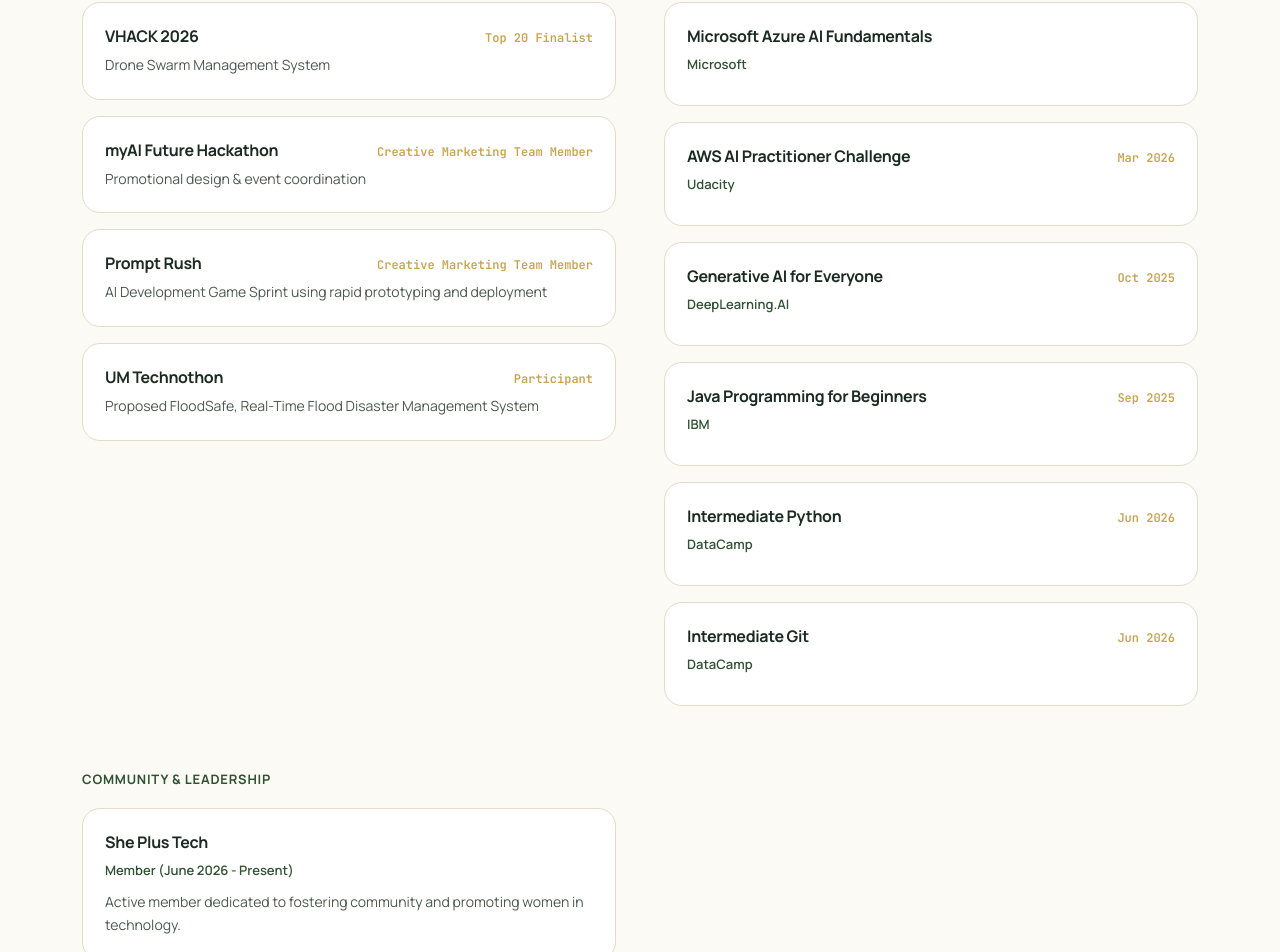
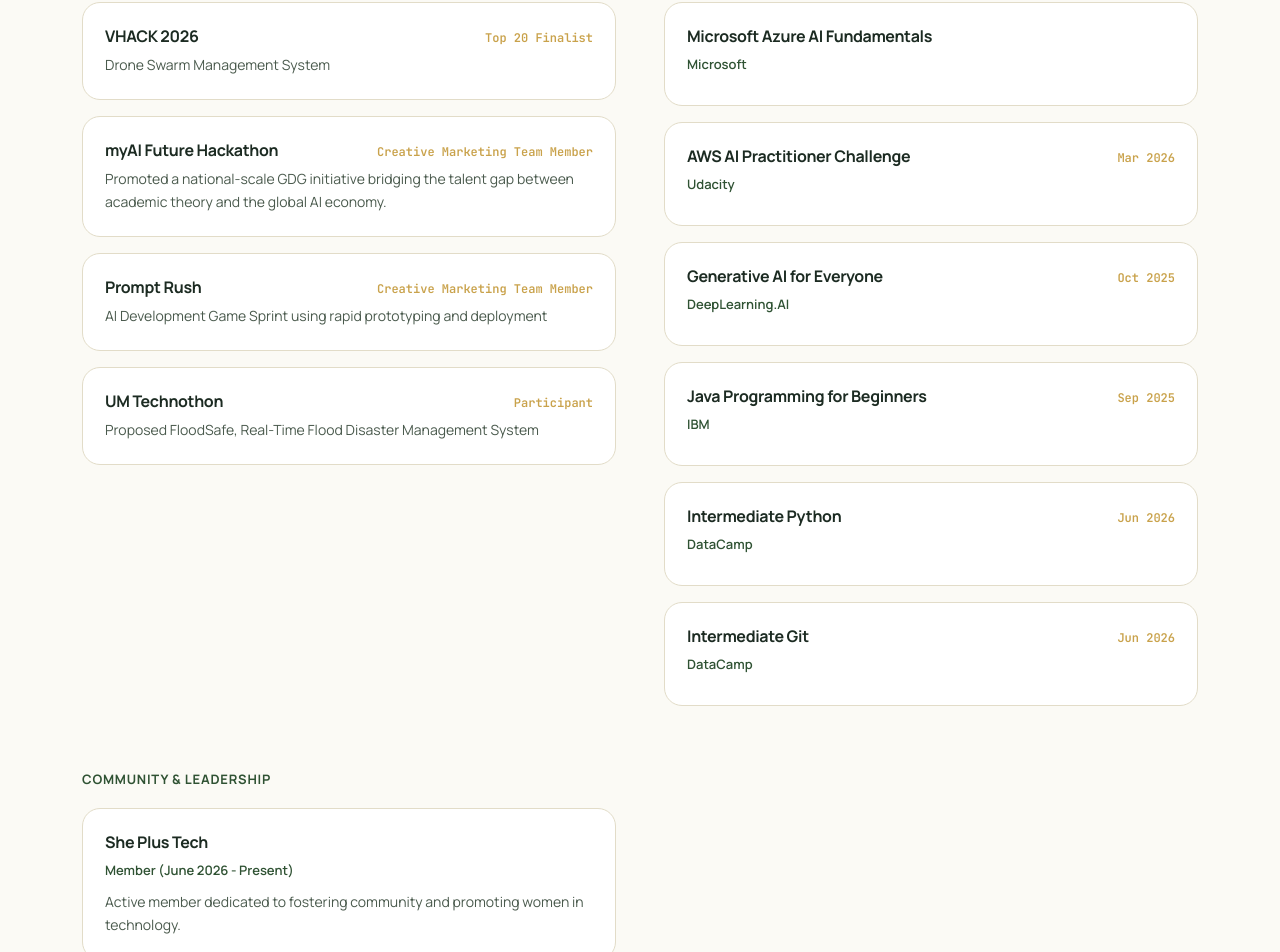
Before and after one commit to Hanan20x/hanan-portfolio, a React (Vite) app: page /resume in a window 1280 px wide. Shown: the part 919-1871 px from the top of the page. Built offline with nearby package versions, Linux system fonts and the light colour scheme.

Commit message:
Update myAI Future Hackathon description

```diff
--- a/src/data/profile.js
+++ b/src/data/profile.js
@@ -204,7 +204,7 @@
   {
     name: "myAI Future Hackathon",
     result: "Creative Marketing Team Member",
-    project: "Promotional design & event coordination",
+    project: "Promoted a national-scale GDG initiative bridging the talent gap between academic theory and the global AI economy.",
   },
   {
     name: "Prompt Rush",
```
